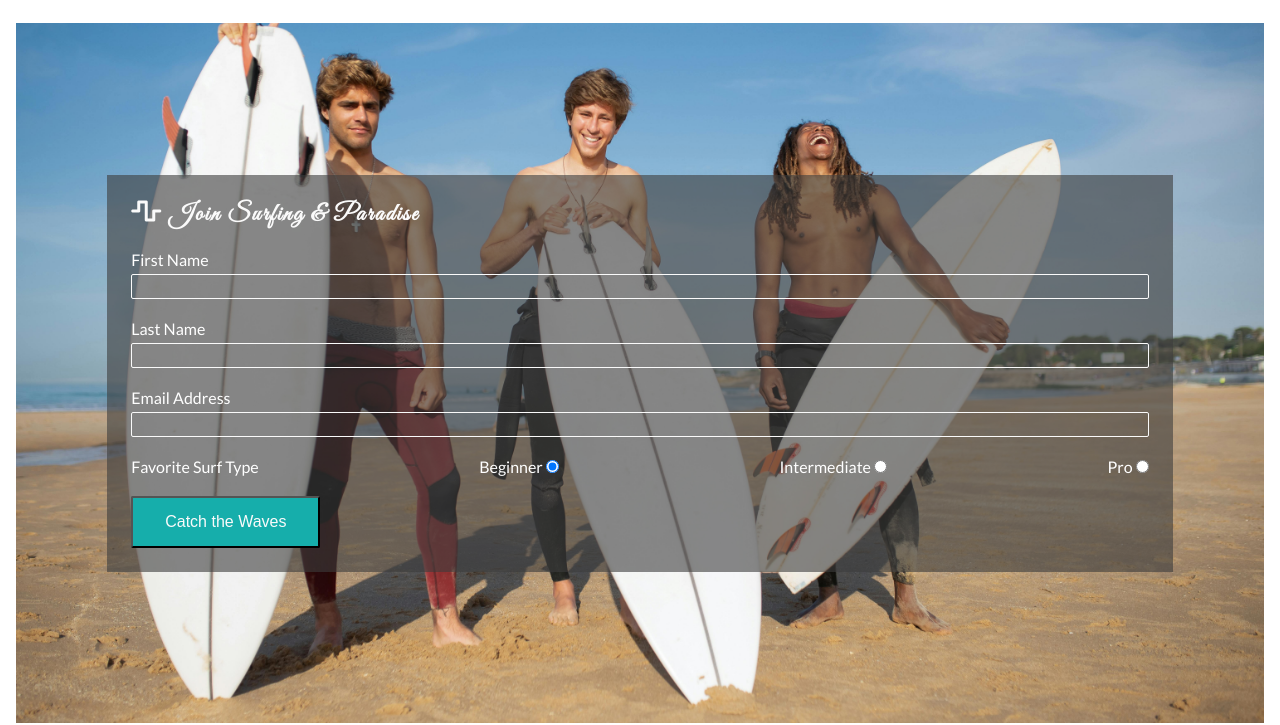
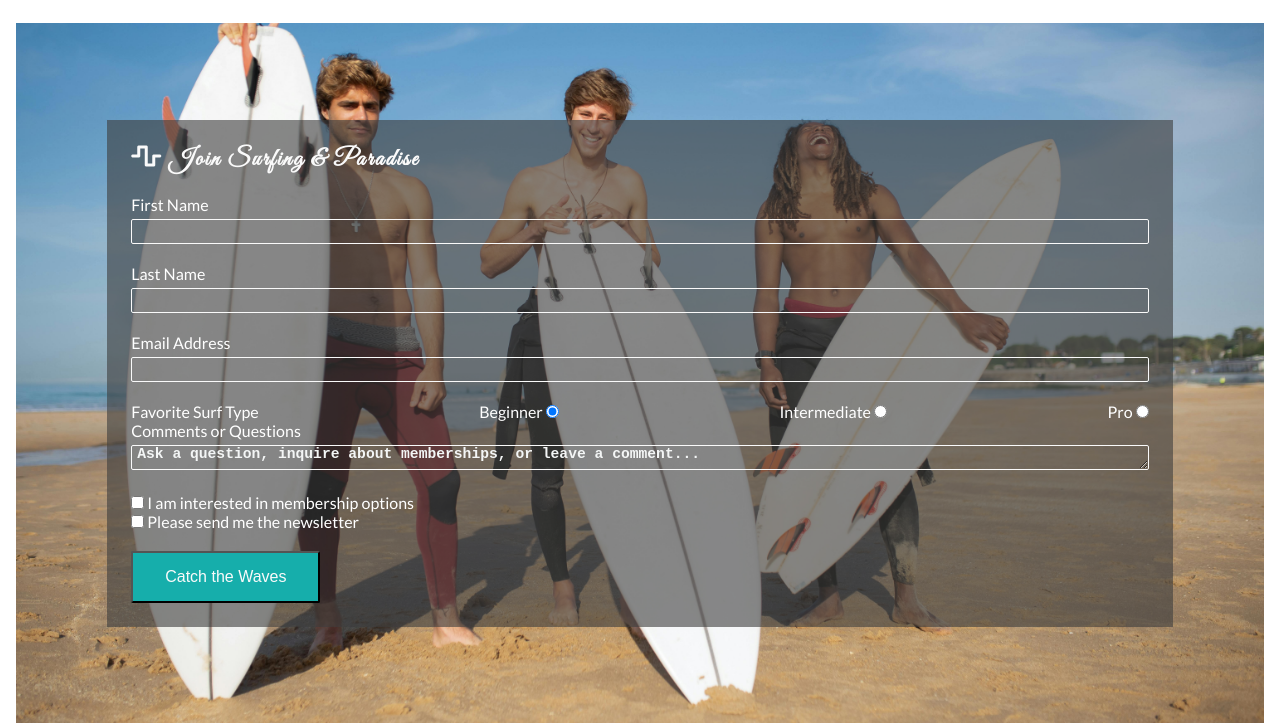
Before and after one commit to AllaboutDee/P1, a plain HTML site: page signup.html in a window 1280 px wide. Shown: the part 112-837 px from the top of the page. Drawn offline with Linux system fonts and the light colour scheme.

Commit message:
Added more options to the form

```diff
--- a/assets/css/style.css
+++ b/assets/css/style.css
@@ -327,6 +327,12 @@ main {
     color: #fafafa;
 }
 
+#comments::placeholder {
+    font-size: 1.1em;  /* Increase the font size */
+    font-weight: bold; /* Make the text bold */
+    color: #f4f6f6;    /* Adjust color if needed for better visibility */
+}
+
 /* Footer */
 footer {
     background-color: #2e2e2e;
--- a/signup.html
+++ b/signup.html
@@ -69,6 +69,24 @@
                         <input type="radio" name="surf_preference" id="pro" value="pro" required>
                     </div>
                 </div>
+
+                <!-- Comments Section -->
+            <label for="comments">Comments or Questions</label>
+            <textarea name="comments" id="comments" class="text-input" rows="4" placeholder="Ask a question, inquire about memberships, or leave a comment..."></textarea>
+
+            <!-- Additional Options -->
+            <div class="checkbox-group">
+                <div>
+                    <input type="checkbox" name="membership_inquiry" id="membership-inquiry" value="yes">
+                    <label for="membership-inquiry">I am interested in membership options</label>
+                </div>
+                <div>
+                    <input type="checkbox" name="newsletter_request" id="newsletter-request" value="yes">
+                    <label for="newsletter-request">Please send me the newsletter</label>
+                </div>
+            </div>
+
+                <!---Submit Button-->
                 <button type="submit" class="join-button">Catch the Waves</button>
             </form>
         </section>
```
